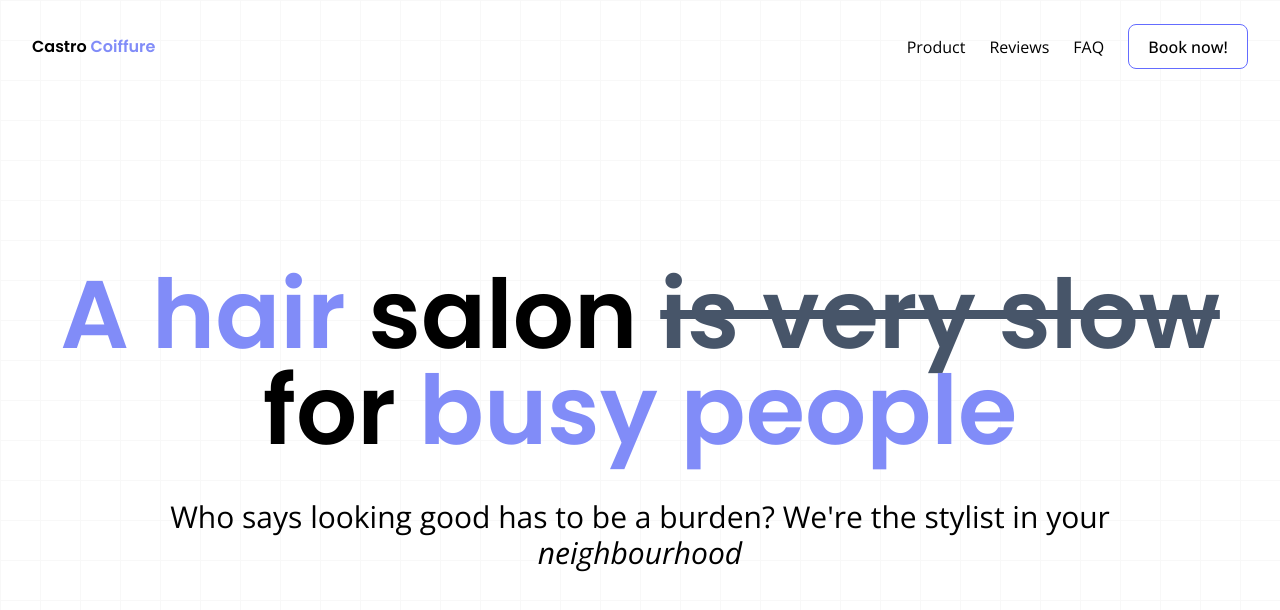
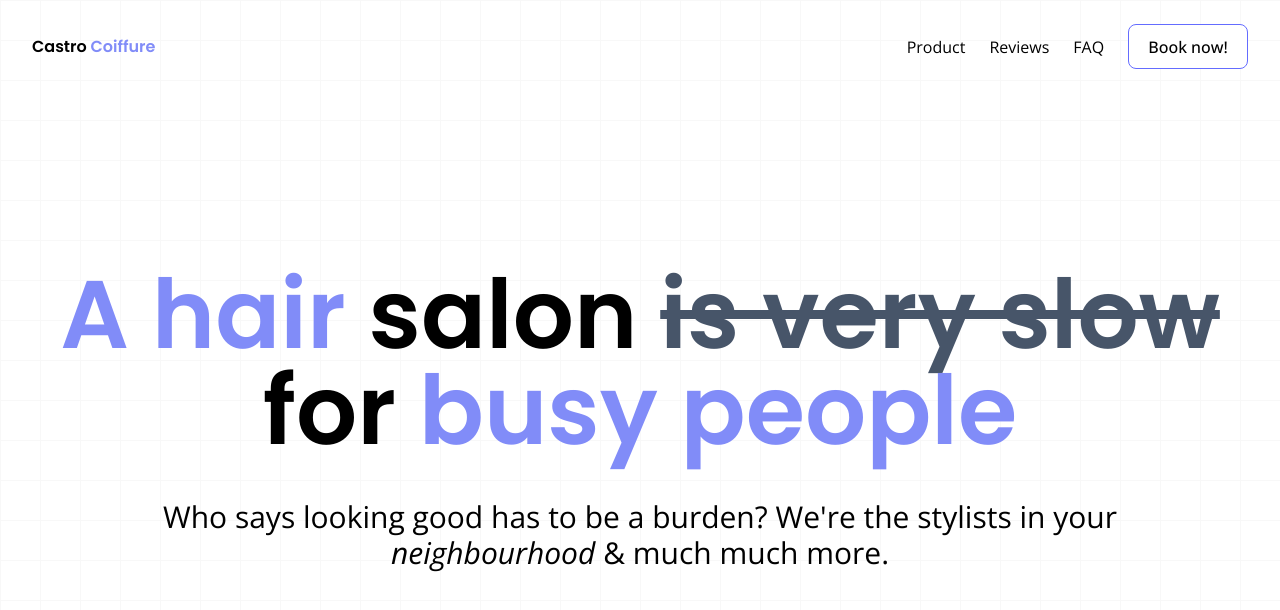
Before and after one commit to vntero/business-landing-page, a SvelteKit app: page / in a window 1280 px wide. Shown: the top 610 px of the page. Built offline with nearby package versions, Linux system fonts and the light colour scheme.

Commit message:
picks up from landing page intro statement

```diff
--- a/src/components/Hero.svelte
+++ b/src/components/Hero.svelte
@@ -13,8 +13,8 @@
             for <span class="text-indigo-400">busy people</span>
         </h2>
         <p class="text-xl sm:text-2xl md:text-3xl text-center max-w-[1000px] mx-auto w-full">
-            Who says looking good has to be a burden? We're the stylist in your
-            <span class="italic">neighbourhood</span>
+            Who says looking good has to be a burden? We're the stylists in your
+            <span class="italic">neighbourhood</span> & much much more.
         </p>
     </div>
 </SectionWrapper>
```
